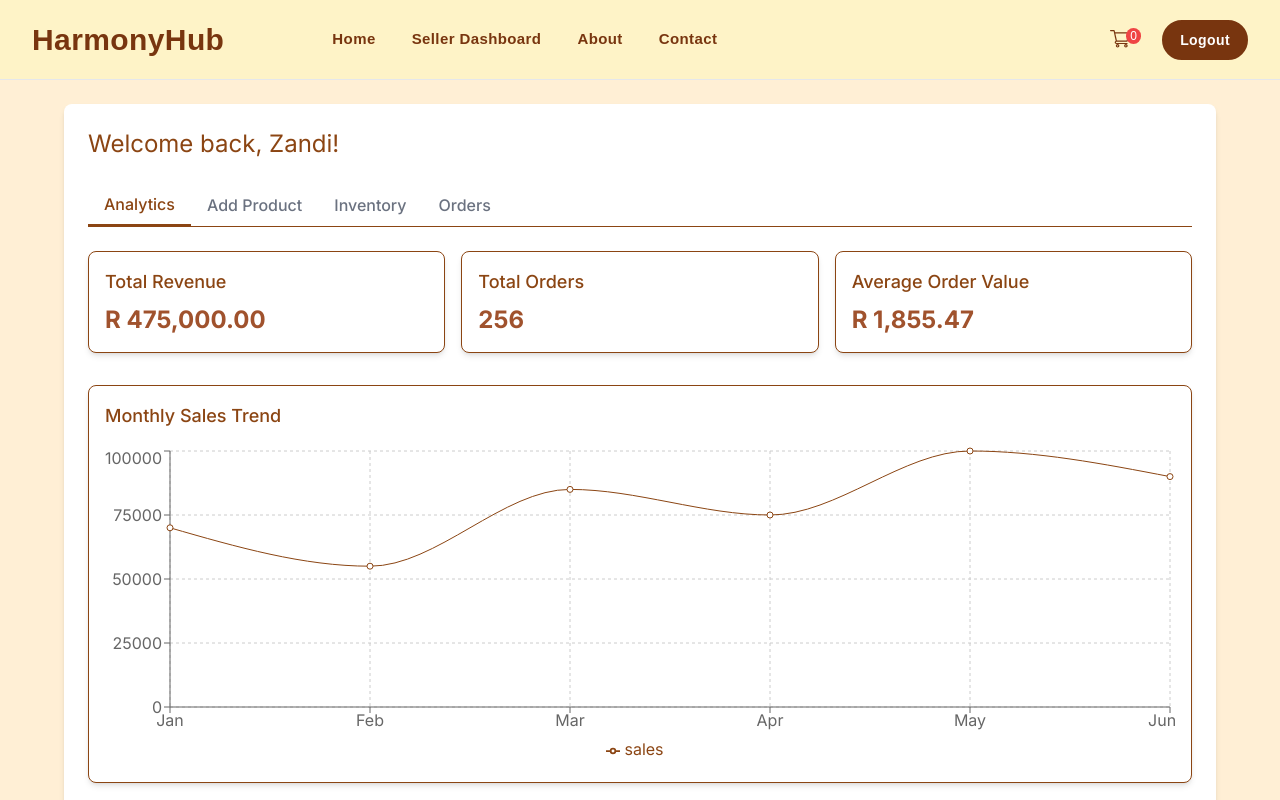
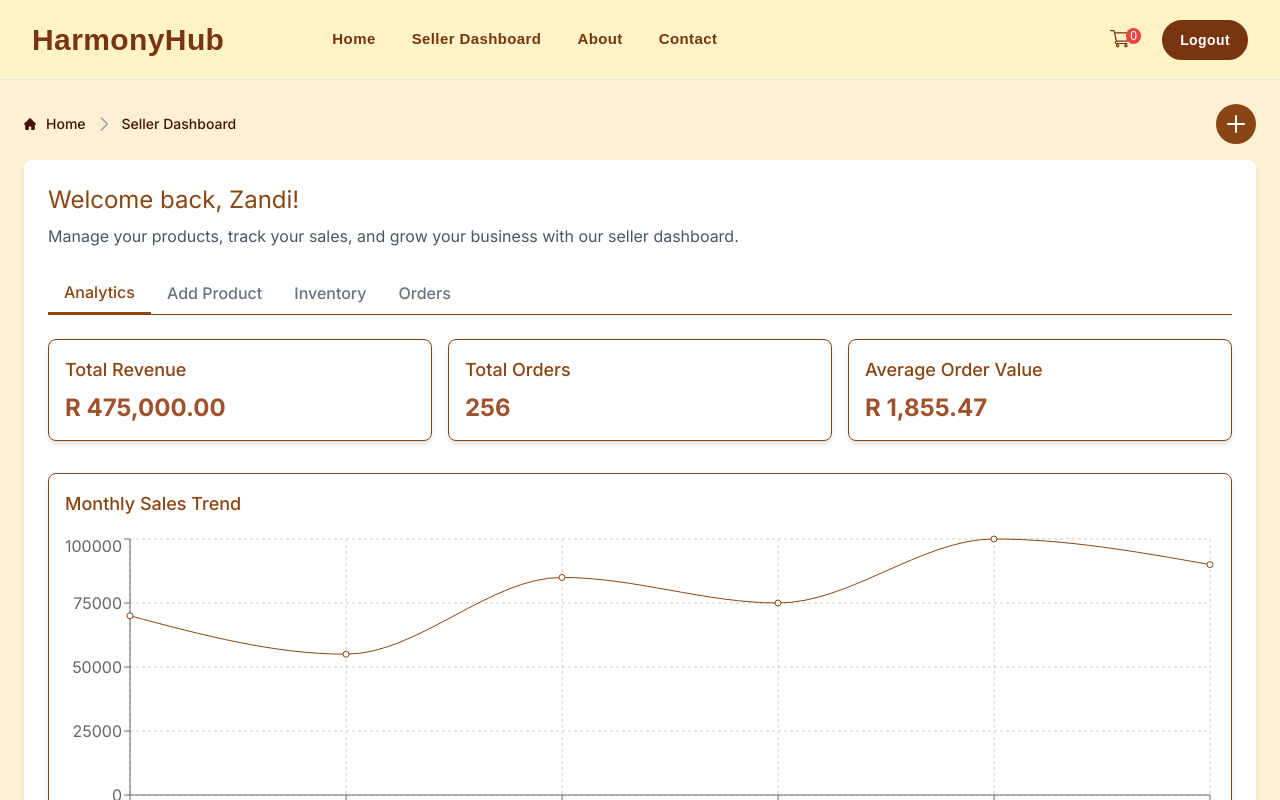
Before and after one commit to hlokomani/hobbystore, a Next.js app: page /seller in a window 1280 px wide. Shown: the top 800 px of the page. Built offline with nearby package versions, Linux system fonts and the light colour scheme.

Commit message:
Added description and plus button

```diff
--- a/components/SellerDashboardPage/SellerDashboardPage.jsx
+++ b/components/SellerDashboardPage/SellerDashboardPage.jsx
@@ -31,11 +31,44 @@ const SellerDashboardPage = () => {
     <div className="flex flex-col min-h-screen bg-[#FFEFD5]">
       <Header />
       <main className="flex-grow p-6">
-        <div className="max-w-6xl mx-auto bg-white rounded-lg shadow-md overflow-hidden">
+        <div className="max-w-screen-xl mx-auto">
+          <nav className="flex justify-between items-center mb-4">
+            <ol className="inline-flex items-center space-x-1 md:space-x-2 rtl:space-x-reverse">
+              <li className="inline-flex items-center">
+                <a href="/products" className="inline-flex items-center text-sm font-medium text-dark_brown hover:text-browner">
+                  <svg className="me-2.5 h-3 w-3" aria-hidden="true" xmlns="http://www.w3.org/2000/svg" fill="currentColor" viewBox="0 0 20 20">
+                    <path d="m19.707 9.293-2-2-7-7a1 1 0 0 0-1.414 0l-7 7-2 2a1 1 0 0 0 1.414 1.414L2 10.414V18a2 2 0 0 0 2 2h3a1 1 0 0 0 1-1v-4a1 1 0 0 1 1-1h2a1 1 0 0 1 1 1v4a1 1 0 0 0 1 1h3a2 2 0 0 0 2-2v-7.586l.293.293a1 1 0 0 0 1.414-1.414Z" />
+                  </svg>
+                  Home
+                </a>
+              </li>
+              <li>
+                <div className="flex items-center">
+                  <svg className="h-5 w-5 text-gray-400 rtl:rotate-180" aria-hidden="true" xmlns="http://www.w3.org/2000/svg" fill="none" viewBox="0 0 24 24">
+                    <path stroke="currentColor" strokeLinecap="round" strokeLinejoin="round" strokeWidth="2" d="m9 5 7 7-7 7" />
+                  </svg>
+                  <span className="ms-1 text-sm font-medium text-dark_brown md:ms-2">Seller Dashboard</span>
+                </div>
+              </li>
+            </ol>
+            <button
+              onClick={() => setActiveTab('add-product')}
+              className="bg-[#8B4513] text-white p-2 rounded-full hover:bg-[#A0522D] transition-colors"
+              title="Add Product"
+            >
+              <svg xmlns="http://www.w3.org/2000/svg" className="h-6 w-6" fill="none" viewBox="0 0 24 24" stroke="currentColor">
+                <path strokeLinecap="round" strokeLinejoin="round" strokeWidth={2} d="M12 4v16m8-8H4" />
+              </svg>
+            </button>
+          </nav>
+          <div className="bg-white rounded-lg shadow-md overflow-hidden">
             <div className="p-6">
-            <h2 className="text-2xl font-serif text-[#8B4513] mb-6">
+              <h2 className="text-2xl font-serif text-[#8B4513] mb-2">
                 {sellerName ? `Welcome back, ${sellerName}!` : 'Loading...'}
               </h2>
+              <p className="text-gray-600 mb-6">
+                Manage your products, track your sales, and grow your business with our seller dashboard.
+              </p>
               <div className="flex border-b border-[#8B4513] mb-6">
                 {['Analytics','Add Product', 'Inventory', 'Orders'].map((tab) => (
                   <button
@@ -56,6 +89,7 @@ const SellerDashboardPage = () => {
               </div>
             </div>
           </div>
+        </div>
       </main>
       <Footer />
     </div>
```
Lines whose indentation alone changed are shown as unchanged.
